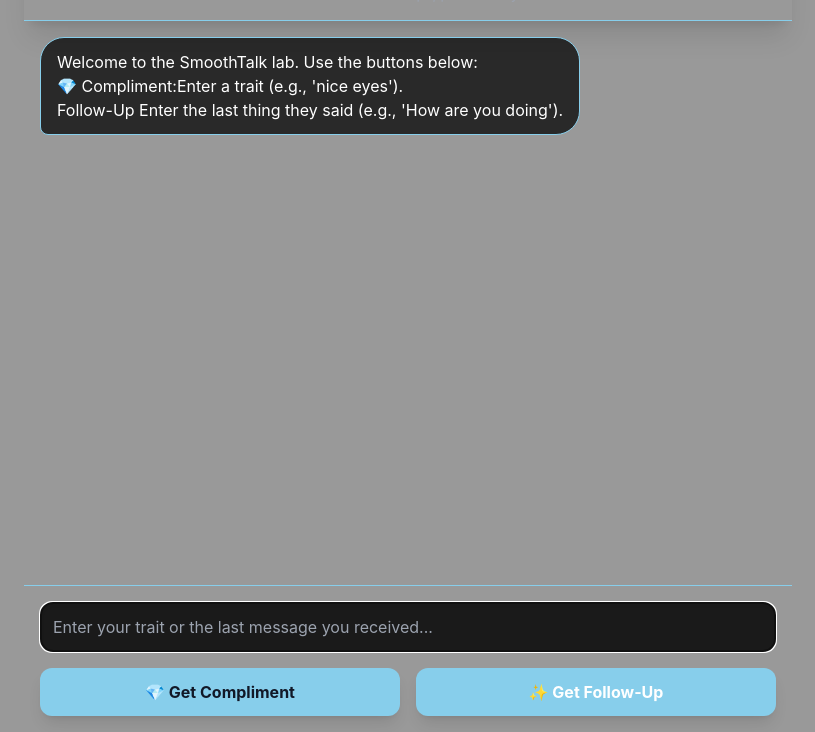
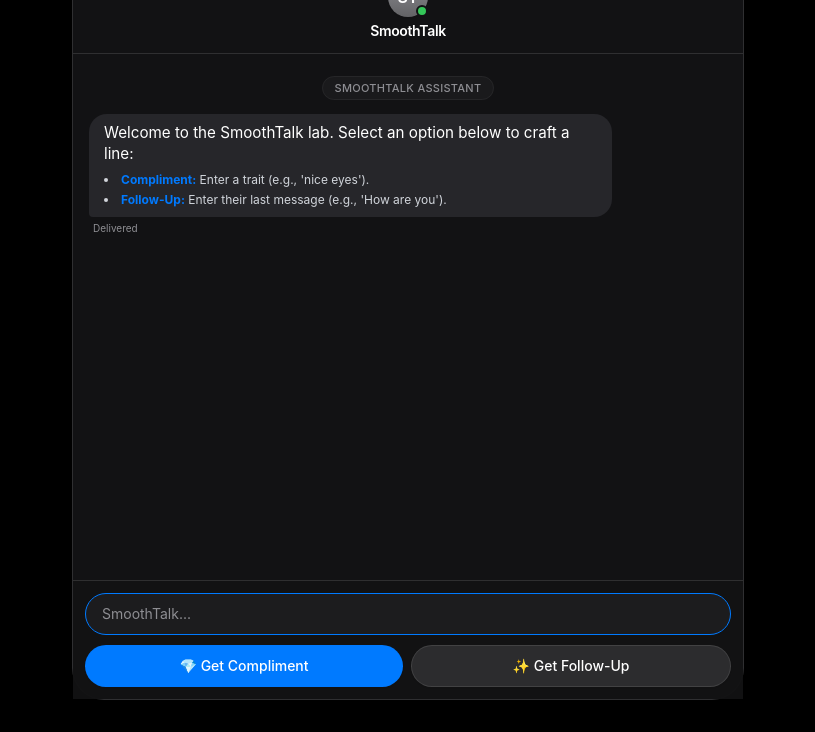
Before and after one commit to Iruo-obrez/SmoothTalk, a plain HTML site: page index.html in a window 1280 px wide. Shown: the part 68-800 px from the top of the page, without its empty margins (232-1047 px from the left). Drawn offline with nearby package versions, Linux system fonts and the light colour scheme.

Commit message:
Update index.html

```diff
--- a/index.html
+++ b/index.html
@@ -2,95 +2,111 @@
 <html lang="en">
 <head>
     <meta charset="UTF-8">
-    <meta name="viewport" content="width=device-width, initial-scale=1.0">
-    <title>SmoothTalk by Obrez</title>
-    <!-- Load Tailwind CSS for modern styling -->
+    <meta name="viewport" content="width=device-width, initial-scale=1.0, maximum-scale=1.0, user-scalable=no, viewport-fit=cover">
+    <title>SmoothTalk</title>
+    <!-- Load Tailwind CSS for modern layout utilities -->
     <script src="https://cdn.tailwindcss.com"></script>
     <style>
-        /* Custom colors for the theme */
+        /* Exact Apple iOS Dark Mode iMessage Color Palette */
         :root {
-            --deep-black: --deep-black;
-            --light-black: #1a1a1a;
-            --classic-gold: skyblue;
-            --dark-gold: skyblue;
-            --white: #ffffff;
+            --imessage-bg: #000000;
+            --imessage-card: rgba(22, 22, 24, 0.85);
+            --imessage-blue: #007AFF;
+            --imessage-green: #34C759;
+            --imessage-grey-bubble: #26262A;
+            --imessage-input-bg: #1C1C1E;
+            --imessage-text: #FFFFFF;
+            --imessage-subtext: #8E8E93;
+            --imessage-border: rgba(255, 255, 255, 0.12);
         }
 
-        /* Custom font and base styles */
+        /* Custom font and base reset */
         body {
-            font-family: 'Inter', sans-serif;
-            /* --- NEW BACKGROUND IMAGE STYLES --- */
-            background-image: url('pc.jpeg');
-            background-size: cover;
-            background-repeat: no-repeat;
-            background-attachment: fixed; /* Ensures background doesn't scroll with content */
-            background-color: var(--deep-black); /* Fallback/Contrast layer */
-            color: var(--white);
+            font-family: -apple-system, BlinkMacSystemFont, "SF Pro Display", "SF Pro Text", "Segoe UI", Roboto, Helvetica, Arial, sans-serif;
+            background-color: var(--imessage-bg);
+            color: var(--imessage-text);
+            margin: 0;
+            padding: 0;
+            overflow: hidden;
+            -webkit-tap-highlight-color: transparent;
+        }
 
-            /* Add a semi-transparent overlay to the entire body for better text readability */
+        /* Full screen dynamic viewport wrapper */
+        .app-wrapper {
+            height: 100dvh;
+            max-width: 42rem; /* Compact iMessage frame width on desktop */
+            margin: 0 auto;
+            display: flex;
+            flex-direction: column;
+            background-color: var(--imessage-card);
+            backdrop-filter: blur(30px);
+            -webkit-backdrop-filter: blur(30px);
             position: relative;
         }
 
-        body::before {
-            content: '';
-            position: fixed;
-            top: 0;
-            left: 0;
-            width: 100%;
-            height: 100%;
-            background-color: rgba(0, 0, 0, 0.4); /* 40% transparent black overlay */
-            z-index: -1;
+        @media (min-width: 640px) {
+            .app-wrapper {
+                height: 92vh;
+                margin-top: 4vh;
+                border-radius: 32px;
+                border: 1px solid var(--imessage-border);
+                box-shadow: 0 30px 60px rgba(0, 0, 0, 0.8);
+            }
         }
 
-        /* Style for the chat container to enable scrolling */
+        /* Chat history container scroll area */
         #chat-container {
-            height: calc(100vh - 180px);
+            flex-grow: 1;
             overflow-y: auto;
             scroll-behavior: smooth;
-            /* CHANGE: Make background transparent so the body image shows through */
             background-color: transparent;
+            -webkit-overflow-scrolling: touch;
         }
 
-        /* Custom scrollbar for aesthetics (Black and Gold) */
         #chat-container::-webkit-scrollbar {
-            width: 8px;
+            width: 4px;
         }
         #chat-container::-webkit-scrollbar-thumb {
-            background-color: var(--dark-gold);
+            background-color: rgba(255, 255, 255, 0.2);
             border-radius: 4px;
         }
 
-        /* User Message Bubble: Gold on Black */
+        /* Authentic iMessage User Bubble (Blue) */
         .user-message {
-            background-color: var(--classic-gold);
-            color: var(--deep-black);
-            font-weight: 600;
-            border-radius: 1.5rem 1.5rem 0.5rem 1.5rem;
-            max-width: 80%;
+            background-color: var(--imessage-blue);
+            color: #FFFFFF;
+            font-weight: 400;
+            font-size: 0.95rem;
+            line-height: 1.35;
+            border-radius: 18px 18px 4px 18px;
+            max-width: 82%;
             align-self: flex-end;
-            padding: 12px 16px;
+            padding: 9px 15px;
+            word-break: break-word;
         }
 
-        /* AI Message Bubble: White on Light Black */
+        /* Authentic iMessage Received Bubble (Grey) */
         .ai-message {
-            /* CHANGE: Use a slight transparency for the AI message background */
-            background-color: rgba(13, 13, 13, 0.8);
-            color: var(--white);
-            border: 1px solid var(--dark-gold); /* Gold border for AI responses */
-            border-radius: 1.5rem 1.5rem 1.5rem 0.5rem;
-            max-width: 80%;
+            background-color: var(--imessage-grey-bubble);
+            color: #FFFFFF;
+            font-weight: 400;
+            font-size: 0.95rem;
+            line-height: 1.35;
+            border-radius: 18px 18px 18px 4px;
+            max-width: 82%;
             align-self: flex-start;
-            padding: 12px 16px;
+            padding: 9px 15px;
+            word-break: break-word;
         }
 
         /* Typing indicator dots */
         .dot {
-            height: 8px;
-            width: 8px;
-            background-color: var(--classic-gold);
+            height: 7px;
+            width: 7px;
+            background-color: #8E8E93;
             border-radius: 50%;
             display: inline-block;
-            margin: 0 2px;
+            margin: 0 1px;
             animation: bounce 1.4s infinite ease-in-out both;
         }
         .dot:nth-child(1) { animation-delay: -0.32s; }
@@ -98,59 +114,78 @@
         .dot:nth-child(3) { animation-delay: 0s; }
 
         @keyframes bounce {
-            0%, 80%, 100% { transform: scale(0); }
-            40% { transform: scale(1); }
+            0%, 80%, 100% { transform: scale(0.6); opacity: 0.4; }
+            40% { transform: scale(1); opacity: 1; }
         }
     </style>
 </head>
-<body class="min-h-screen">
+<body>
 
-    <div class="max-w-3xl mx-auto flex flex-col h-screen">
+    <div class="app-wrapper">
 
-        <!-- Header -->
-        <header class="text-center py-4 bg-[var(--deep-black)] text-white shadow-xl border-b border-[var(--dark-gold)]">
-            <h1 class="text-3xl font-extrabold tracking-tight">
-                SmoothTalk by Obrez <span class="text-[var(--classic-gold)]">👻</span>
+        <!-- Clean iOS Header -->
+        <header class="py-3 px-4 bg-[#121214]/90 text-white border-b border-[var(--imessage-border)] flex flex-col items-center justify-center shrink-0 relative">
+            <div class="relative mb-1">
+                <div class="w-10 h-10 rounded-full bg-gradient-to-b from-[#8E8E93] to-[#636366] flex items-center justify-center font-semibold text-white text-base shadow-sm">
+                    ST
+                </div>
+                <span class="absolute bottom-0 right-0 w-3 h-3 bg-[var(--imessage-green)] border-2 border-[#121214] rounded-full"></span>
+            </div>
+            <h1 class="text-sm font-semibold tracking-tight text-white flex items-center gap-1">
+                SmoothTalk
             </h1>
-            <p class="text-sm text-gray-400">Build icebreakers or smooth follow-ups, powered by Gemini and obrez.</p>
         </header>
 
         <!-- Chat History Container -->
-        <main id="chat-container" class="flex flex-col p-4 space-y-4 flex-grow">
-            <!-- Initial Message -->
+        <main id="chat-container" class="flex flex-col p-4 space-y-3">
+            <!-- SmoothTalk Assistant Pill -->
+            <div class="text-center my-1">
+                <span class="text-[11px] font-medium tracking-wide text-[var(--imessage-subtext)] bg-[#1C1C1E]/80 px-3 py-1 rounded-full border border-white/5">
+                    SMOOTHTALK ASSISTANT
+                </span>
+            </div>
+
+            <!-- Initial Welcome Message -->
+            <div class="flex flex-col space-y-1">
                 <div class="ai-message">
-                Welcome to the SmoothTalk lab. Use the buttons below:
-                <ul>
-                    <li>💎 Compliment:Enter a trait (e.g., 'nice eyes').</li>
-                    <li>Follow-Up Enter the last thing they said (e.g., 'How are you doing').</li>
+                    Welcome to the SmoothTalk lab. Select an option below to craft a line:
+                    <ul class="mt-2 space-y-1 text-xs text-gray-300 list-disc list-inside">
+                        <li><strong class="text-[var(--imessage-blue)]">Compliment:</strong> Enter a trait (e.g., 'nice eyes').</li>
+                        <li><strong class="text-[var(--imessage-blue)]">Follow-Up:</strong> Enter their last message (e.g., 'How are you').</li>
                     </ul>
+                </div>
+                <span class="text-[10px] text-[var(--imessage-subtext)] ml-1">Delivered</span>
             </div>
         </main>
 
-        <!-- Input Area -->
-        <div class="p-4 bg-[var(--deep-black)] border-t border-[var(--dark-gold)]">
+        <!-- Input Area / iMessage Footer -->
+        <div class="p-3 bg-[#121214]/95 border-t border-[var(--imessage-border)] shrink-0 pb-safe">
+            <div class="flex flex-col gap-2.5 max-w-2xl mx-auto">
+                <div class="relative flex items-center">
                     <input
                         type="text"
                         id="user-input"
-                placeholder="Enter your trait or the last message you received..."
-                class="w-full p-3 mb-4 border border-[var(--dark-gold)] bg-[var(--light-black)] text-white rounded-xl focus:ring-[var(--classic-gold)] focus:border-[var(--classic-gold)] shadow-inner"
+                        placeholder="SmoothTalk..."
+                        class="w-full px-4 py-2.5 text-sm bg-[var(--imessage-input-bg)] text-white placeholder-[var(--imessage-subtext)] rounded-full border border-white/10 focus:outline-none focus:border-[var(--imessage-blue)]"
                         autofocus
                     >
-            <div class="flex gap-4">
+                </div>
+                <div class="flex gap-2">
                     <button
                         onclick="handleGeneration('compliment')"
                         id="compliment-button"
-                    class="flex-1 bg-[var(--classic-gold)] text-gray-900 font-bold py-3 px-3 rounded-xl hover:bg-[#FFE066] transition duration-150 shadow-lg flex items-center justify-center disabled:opacity-50"
+                        class="flex-1 bg-[var(--imessage-blue)] text-white font-medium text-xs sm:text-sm py-2.5 px-3 rounded-full hover:opacity-90 active:scale-[0.98] transition duration-150 shadow-sm flex items-center justify-center gap-1 disabled:opacity-40"
                     >
                         💎 Get Compliment
                     </button>
                     <button
                         onclick="handleGeneration('followup')"
                         id="followup-button"
-                    class="flex-1 bg-[var(--dark-gold)] text-white font-bold py-3 px-3 rounded-xl hover:bg-[#D4AF37] transition duration-150 shadow-lg flex items-center justify-center disabled:opacity-50"
+                        class="flex-1 bg-[#2C2C2E] text-white font-medium text-xs sm:text-sm py-2.5 px-3 rounded-full hover:bg-[#3A3A3C] active:scale-[0.98] transition duration-150 border border-white/10 shadow-sm flex items-center justify-center gap-1 disabled:opacity-40"
                     >
                         ✨ Get Follow-Up
                     </button>
+                </div>
             </div>
         </div>
     </div>
@@ -160,12 +195,11 @@
         const modelName = "gemini-2.5-flash-preview-05-20";
         const apiUrl = `https://generativelanguage.googleapis.com/v1beta/models/${modelName}:generateContent?key=${apiKey}`;
 
-        // System prompt for the Compliment Architect mode (short, punchy lines based on a trait)
+        // System prompt for the Compliment Architect mode
         const complimentSystemPrompt = "You are 'The Compliment Architect,' a master of smooth, clever, and genuinely flattering pickup lines and compliments. The user will provide a specific feature, trait, hobby, or keyword (e.g., 'blue eyes', 'reading', 'band t-shirt'). Your sole task is to generate ONE single, original, and highly effective pickup line or compliment based ONLY on that input. Keep the response concise, punchy, and less than 30 words. Do not provide extra commentary or advice, just the line itself.";
 
-        // System prompt for the Follow-Up Generator mode (witty responses based on the last message)
+        // System prompt for the Follow-Up Generator mode
         const followupSystemPrompt = "You are 'The Follow-Up Generator,' a witty and charismatic conversation expert. The user will provide the last message they received from someone (e.g., 'I love dogs' or 'What do you do for fun?'). Your task is to generate ONE single, natural, and engaging response that continues the conversation smoothly, usually by asking an open-ended question or making a confident, light-hearted statement. Keep the response concise and engaging (under 30 words). Do not provide extra commentary or advice, just the line itself.";
-
 
         // DOM Elements
         const chatContainer = document.getElementById('chat-container');
@@ -185,39 +219,46 @@
          * Adds a message bubble to the chat container.
          * @param {string} text - The message content.
          * @param {string} sender - 'user' or 'ai'.
-         * @param {string} [id] - Optional ID for the message element (e.g., for a loading state).
+         * @param {string} [id] - Optional ID for the message element.
          */
         function addMessage(text, sender, id = null) {
-            const messageDiv = document.createElement('div');
-            messageDiv.className = `flex ${sender === 'user' ? 'justify-end' : 'justify-start'}`;
-            if (id) messageDiv.id = id;
+            const messageWrapper = document.createElement('div');
+            messageWrapper.className = `flex flex-col space-y-0.5 ${sender === 'user' ? 'items-end' : 'items-start'}`;
+            if (id) messageWrapper.id = id;
 
             const bubble = document.createElement('div');
-            bubble.className = `${sender}-message shadow-xl`;
+            bubble.className = `${sender}-message`;
             bubble.innerHTML = text;
 
-            messageDiv.appendChild(bubble);
-            chatContainer.appendChild(messageDiv);
+            messageWrapper.appendChild(bubble);
+
+            // iOS status label below bubbles
+            const statusText = document.createElement('span');
+            statusText.className = "text-[10px] text-[var(--imessage-subtext)] px-1";
+            statusText.innerText = sender === 'user' ? 'Delivered' : 'Just now';
+            messageWrapper.appendChild(statusText);
+
+            chatContainer.appendChild(messageWrapper);
             scrollToBottom();
-            return messageDiv;
+            return messageWrapper;
         }
 
         /**
          * Shows the AI typing indicator.
-         * @returns {HTMLElement} The loading indicator element.
          */
         function showLoading() {
             const loadingHtml = `
+                <div class="flex items-center space-x-1 py-1 px-1">
                     <div class="dot"></div>
                     <div class="dot"></div>
                     <div class="dot"></div>
+                </div>
             `;
             return addMessage(loadingHtml, 'ai', 'loading-indicator');
         }
 
         /**
          * Main function to handle generation based on the selected mode.
-         * @param {string} mode - 'compliment' or 'followup'.
          */
         async function handleGeneration(mode) {
             if (isGenerating) return;
@@ -225,12 +266,11 @@
             const query = userInput.value.trim();
             if (query === "") return;
 
-            // Determine which system prompt to use
             const currentSystemPrompt = mode === 'compliment' ? complimentSystemPrompt : followupSystemPrompt;
-            const buttonText = mode === 'compliment' ? '💎 Compliment' : '✨ Follow-Up';
+            const buttonText = mode === 'compliment' ? 'Compliment' : 'Follow-Up';
 
             // 1. Display user message and clear input
-            addMessage(`[${buttonText} Request]: ${query}`, 'user');
+            addMessage(`<span class="opacity-75 text-[11px] block mb-0.5">[${buttonText}]:</span> ${query}`, 'user');
             userInput.value = '';
 
             // 2. Show loading indicator and disable buttons
@@ -243,12 +283,17 @@
                 // 3. Call the Gemini API
                 const responseText = await generateRizz(query, currentSystemPrompt);
 
-                // 4. Replace loading indicator with AI response
-                loadingIndicator.querySelector('.ai-message').innerHTML = responseText;
+                // 4. Replace loading indicator inner content with AI response
+                const bubbleEl = loadingIndicator.querySelector('.ai-message');
+                if (bubbleEl) {
+                    bubbleEl.innerHTML = responseText;
+                }
             } catch (error) {
                 console.error("Gemini API Error:", error);
-                loadingIndicator.querySelector('.ai-message').innerHTML =
-                    `<span class="text-red-600 font-bold">Error:</span> Could not connect to the Architect. Try again.`;
+                const bubbleEl = loadingIndicator.querySelector('.ai-message');
+                if (bubbleEl) {
+                    bubbleEl.innerHTML = `<span class="text-red-400 font-semibold">Error:</span> Could not connect. Try again.`;
+                }
             } finally {
                 // 5. Cleanup
                 isGenerating = false;
@@ -259,10 +304,7 @@
         }
 
         /**
-         * Generates the Rizz response from the Gemini API with exponential backoff.
-         * @param {string} userQuery - The user's message/situation.
-         * @param {string} systemPrompt - The specific system instruction for the mode.
-         * @returns {Promise<string>} The generated response text.
+         * Generates the response from the Gemini API with exponential backoff.
          */
         async function generateRizz(userQuery, systemPrompt) {
             const payload = {
@@ -281,10 +323,9 @@
 
                     if (!response.ok) {
                         if (i < MAX_RETRIES - 1) {
-                            // Implement exponential backoff delay
                             const delay = Math.pow(2, i) * 1000;
                             await new Promise(resolve => setTimeout(resolve, delay));
-                            continue; // Retry
+                            continue;
                         } else {
                             throw new Error(`API call failed with status: ${response.status}`);
                         }
@@ -301,13 +342,18 @@
 
                 } catch (error) {
                     if (i === MAX_RETRIES - 1) {
-                        throw error; // Throw final error
+                        throw error;
                     }
                 }
             }
         }
 
+        // Enter key triggers default compliment generation
+        userInput.addEventListener('keydown', function(e) {
+            if (e.key === 'Enter' && !isGenerating) {
+                handleGeneration('compliment');
+            }
+        });
     </script>
-
 </body>
 </html>
```
Lines whose indentation alone changed are shown as unchanged.
